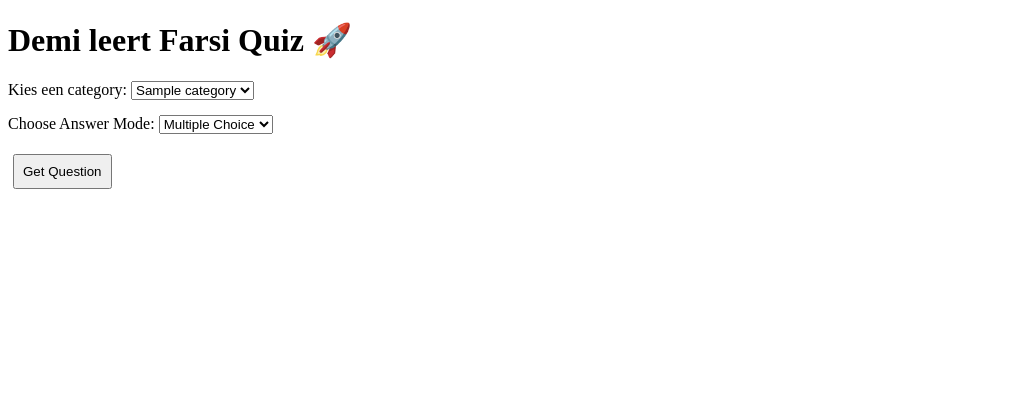
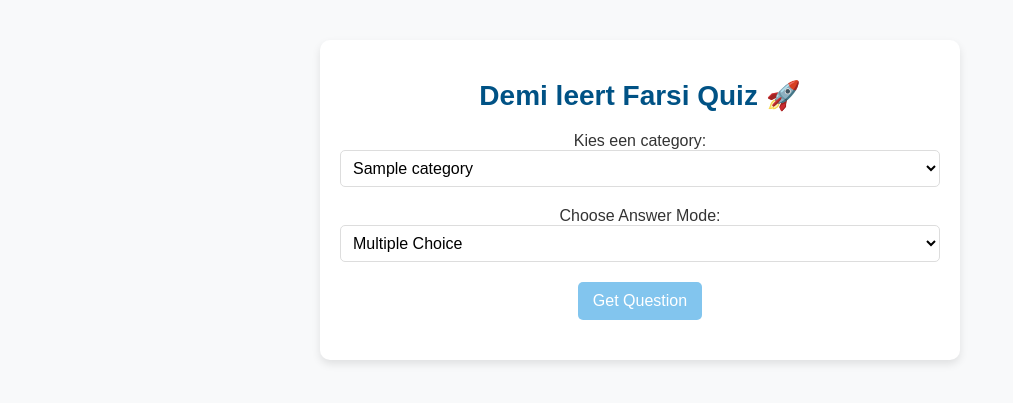
Before and after one commit to arduinolover1983/learning_app_2, a Flask app: template templates/index.html in a window 1280 px wide. Shown: the top 403 px of the page, without its empty margins (0-1013 px from the left). Run offline with Flask 3, Linux system fonts and the light colour scheme; the template is opened without the code that fills it: most values are stand-ins (such as "Sample title", 1, 10 or a date in 2020); parts of the project's set-up code (start-up, migrations or seed data) failed here and were passed over.

Commit message:
style though .css file

```diff
--- a/static/style.css
+++ b/static/style.css
@@ -1,10 +1,75 @@
+/* Apply a clean font and background */
 body {
-    font-family: Arial, sans-serif;
-    text-align: center;
-    padding: 20px;
+  font-family: 'Arial', sans-serif;
+  background-color: #f8f9fa;
+  color: #333;
+  text-align: center;
+  margin: 0;
+  padding: 0;
 }
 
+/* Center everything in a container */
+.container {
+  max-width: 600px;
+  margin: 40px auto;
+  background: white;
+  padding: 20px;
+  border-radius: 10px;
+  box-shadow: 0 4px 8px rgba(0, 0, 0, 0.1);
+}
+
+/* Headings */
+h1 {
+  font-size: 28px;
+  color: #005285;
+}
+
+/* Form group spacing */
+.form-group {
+  margin: 20px 0;
+}
+
+/* Style dropdowns */
+select {
+  width: 100%;
+  padding: 8px;
+  font-size: 16px;
+  border: 1px solid #ddd;
+  border-radius: 5px;
+  background: #fff;
+  cursor: pointer;
+}
+
+/* Buttons */
 button {
-    padding: 10px;
-    margin-top: 10px;
+  background-color: #82c5ee;
+  color: white;
+  border: none;
+  padding: 10px 15px;
+  font-size: 16px;
+  border-radius: 5px;
+  cursor: pointer;
+  transition: 0.3s;
 }
+
+button:hover {
+  background-color: #30a1e7;
+}
+
+/* Question styling */
+#question {
+  font-size: 20px;
+  font-weight: bold;
+  margin-top: 20px;
+}
+
+/* Answer container */
+#answer-container {
+  margin-top: 15px;
+}
+
+/* Feedback messages */
+#feedback {
+  font-weight: bold;
+  margin-top: 15px;
+}
--- a/templates/index.html
+++ b/templates/index.html
@@ -5,19 +5,12 @@
     <meta charset="UTF-8">
     <meta name="viewport" content="width=device-width, initial-scale=1.0">
     <title>Flask Quiz</title>
-    <script src="/static/script.js" defer></script>
-    <style>
-        .form-group {
-            margin-bottom: 15px;
-        }
-        button {
-            margin: 5px;
-            padding: 8px;
-        }
-    </style>
+    <link rel="stylesheet" href="/static/style.css">  <!-- Link to your CSS -->
+    <script src="/static/script.js" defer></script>     <!-- Link to Javascript -->
 </head>
 
 <body>
+    <div class="container">
         <h1>Demi leert Farsi Quiz 🚀</h1>
 
         <div class="form-group">
@@ -44,5 +37,6 @@
         <div id="answer-container"></div> <!-- Container for multiple-choice buttons or input field -->
 
         <p id="feedback"></p>
+    </div>
 </body>
 </html>
```
Lines whose indentation alone changed are shown as unchanged.
